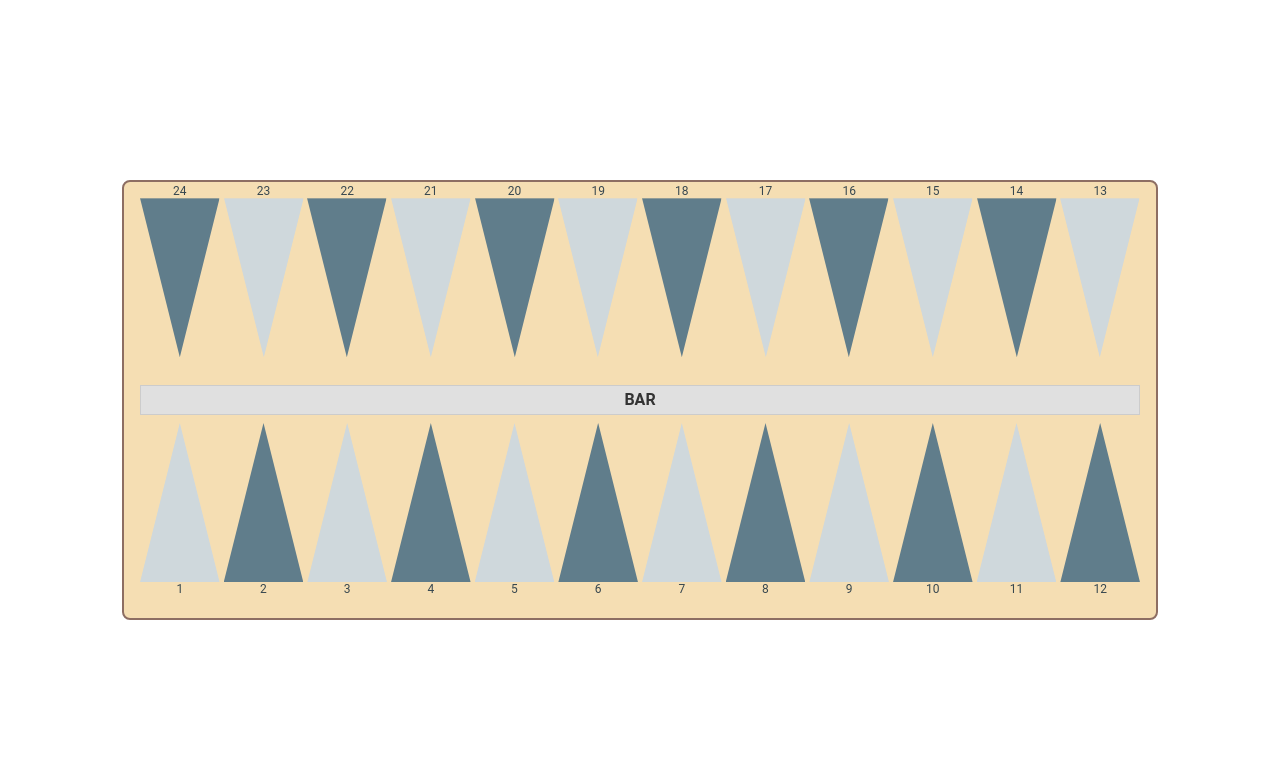
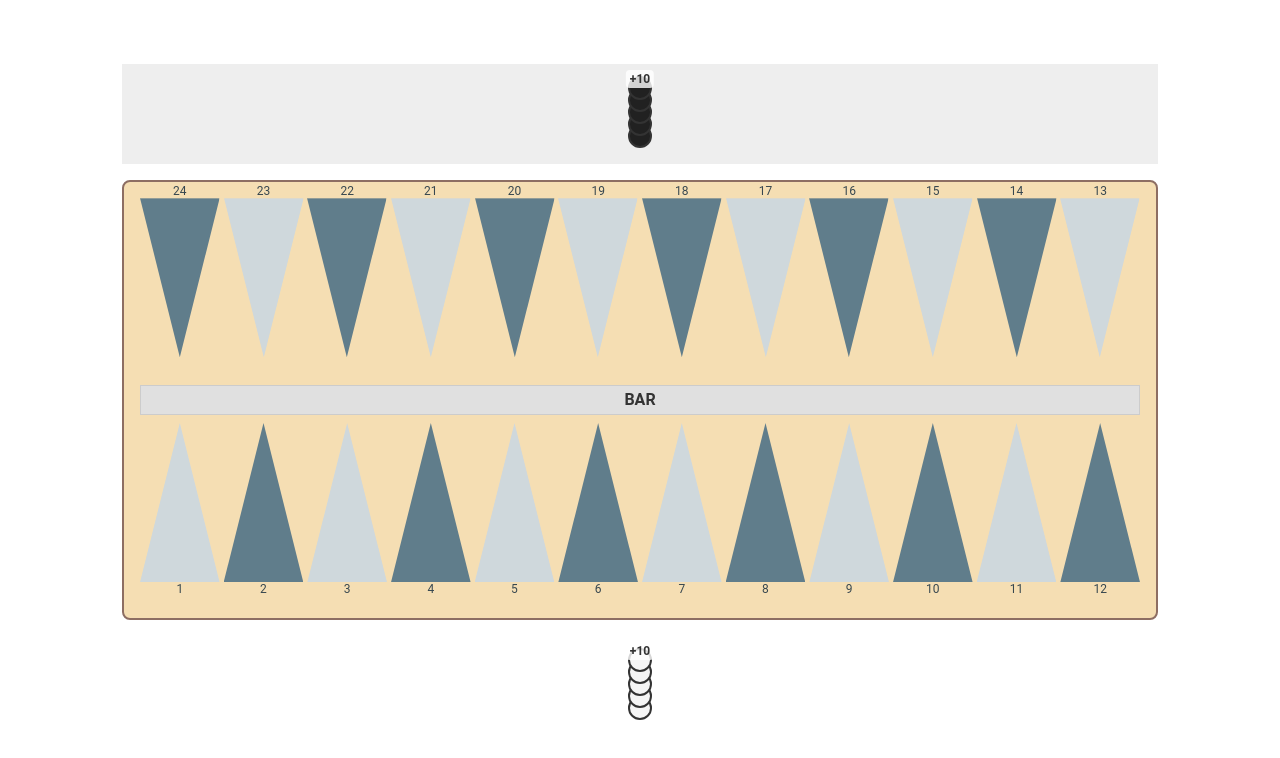
Before and after one commit to lightsparks/trictrac, a Vue app: page / in a window 1280 px wide. Shown: the top 758 px of the page. Built offline with nearby package versions, Linux system fonts and the light colour scheme.

Commit message:
feat: add Checker.vue and display initial 15 checkers on each bar

```diff
--- a/src/components/Board.vue
+++ b/src/components/Board.vue
@@ -1,7 +1,13 @@
-<!-- src/components/Board.vue -->
 <template>
+  <div class="board-wrapper">
+    <!-- === Black’s Bar (top of the board) === -->
+    <div class="bar-zone bar-black">
+      <Checker color="black" :count="15"/>
+    </div>
+
+    <!-- === The 24‐point Board === -->
     <div class="board-container">
-    <!-- Top row: points 24 down to 13 -->
+      <!-- Top row: points 24 → 13 -->
       <div class="points-row top-row">
         <!-- 24, 23, …, 13 -->
         <Point
@@ -13,12 +19,12 @@
         />
       </div>
 
-    <!-- Middle bar -->
+      <!-- Middle bar label (spacer) -->
       <div class="middle-bar">
         <span>BAR</span>
       </div>
 
-    <!-- Bottom row: points 1 up to 12 -->
+      <!-- Bottom row: points 1 → 12 -->
       <div class="points-row bottom-row">
         <!-- 1, 2, …, 12 -->
         <Point
@@ -30,52 +36,80 @@
         />
       </div>
     </div>
+
+    <!-- === White’s Bar (bottom of the board) === -->
+    <div class="bar-zone bar-white">
+      <Checker color="white" :count="15"/>
+    </div>
+  </div>
 </template>
 
-
 <script lang="ts">
-import { defineComponent } from 'vue';
+import {defineComponent} from 'vue';
 import Point from './Point.vue';
+import Checker from './Checker.vue';
 
 export default defineComponent({
   name: 'Board',
-  components: {Point},
-  setup() {
-    // In future, we’ll track which checkers live on each point here
-    return {};
-  },
+  components: {Point, Checker},
 });
 </script>
 
 <style scoped>
-/* Board.vue scoped style */
+/*
+  .board-wrapper holds the two bars (top & bottom) plus the main board.
+  We use flex-direction: column so everything stacks vertically.
+*/
+.board-wrapper {
+  display: flex;
+  flex-direction: column;
+  align-items: center;
+  /* If you want some spacing between bars & board, you can adjust below */
+  gap: 16px;
+  width: 100%;
+}
+
+/*
+  bar-zone: Each bar is a small container “above” or “below” the board.
+  We give it a fixed height that’s equal to Checker’s total height (84px),
+  plus we center the Checker horizontally.
+*/
+.bar-zone {
+  position: relative;
+  width: 100%;
+  height: 100px; /* 84px for stack + a bit of breathing room */
+  display: flex;
+  justify-content: center;
+}
+
+/* Color the bar’s background differently if you like */
+.bar-black {
+  background-color: #eeeeee;
+}
+
+.bar-white {
+  background-color: #ffffff;
+}
+
+/* === Existing board‐container styles === */
 .board-container {
   display: grid;
-  /* Three rows: top points / bar / bottom points */
-  /* “auto” lets each row grow to fit its children (the triangles define their own height) */
   grid-template-rows: auto 30px auto;
   row-gap: 8px;
-
-  /* Padding around the board; let it fill whatever parent width is available */
   padding: 16px;
   width: 100%;
   max-width: 100%;
-  margin: 0 auto;
-
-  /* Background + border to look like a backgammon board frame */
-  background-color: #f5deb3;   /* wheat color */
-  border: 2px solid #8d6e63;   /* brown border */
+  background-color: #f5deb3;
+  border: 2px solid #8d6e63;
   border-radius: 8px;
 }
 
-/* Each “points-row” is 12 equal‐width columns (one column per triangle) */
 .points-row {
   display: grid;
   grid-template-columns: repeat(12, 1fr);
   column-gap: 4px;
 }
 
-/* The “BAR” strip in the middle is a fixed 30px height (from the grid‐row) */
 .middle-bar {
   display: flex;
   align-items: center;
--- /dev/null
+++ b/src/components/Checker.vue
@@ -0,0 +1,111 @@
+<!-- src/components/Checker.vue -->
+<template>
+  <div class="checker-stack">
+    <!-- If count ≤ 5, render exactly `count` circles -->
+    <template v-if="count <= 5">
+      <div
+          v-for="n in count"
+          :key="n"
+          class="checker-circle"
+          :class="color"
+          :style="{ bottom: `${(n - 1) * stackOffset}px` }"
+      />
+    </template>
+
+    <!-- If count > 5, render 5 circles + an overflow label -->
+    <template v-else>
+      <div
+          v-for="n in 5"
+          :key="n"
+          class="checker-circle"
+          :class="color"
+          :style="{ bottom: `${(n - 1) * stackOffset}px` }"
+      />
+      <div class="checker-overflow">
+        +{{ count - 5 }}
+      </div>
+    </template>
+  </div>
+</template>
+
+<script lang="ts">
+import { defineComponent } from 'vue';
+
+export default defineComponent({
+  name: 'Checker',
+  props: {
+    /** 'white' or 'black', dictates circle fill */
+    color: {
+      type: String as () => 'white' | 'black',
+      required: true,
+    },
+    /** How many total checkers to display (≥ 0) */
+    count: {
+      type: Number,
+      required: true,
+      validator: (v: number) => v >= 0,
+    },
+  },
+  setup() {
+    /**
+     * stackOffset: vertical spacing (px) between stacked circles.
+     * Each new circle is placed `stackOffset` px above the previous.
+     * Adjust to taste—12 px works well for 24px‐diameter circles.
+     */
+    const stackOffset = 12;
+    return { stackOffset };
+  },
+});
+</script>
+
+<style scoped>
+/*
+  The outer .checker-stack is position: relative so that
+  .checker-circle (position: absolute) can stack at its bottom.
+*/
+.checker-stack {
+  position: absolute;
+  left: 50%;
+  transform: translateX(-50%);
+  /*
+    width: 24px, height: enough to hold 5 circles + small overflow label
+    (5 circles × 12px offset + 24px diameter = 84px).
+  */
+  width: 24px;
+  height: 84px;
+}
+
+/*
+  Each .checker-circle is a circle of 24×24 px,
+  absolutely positioned relative to .checker-stack.
+*/
+.checker-circle {
+  position: absolute;
+  width: 24px;
+  height: 24px;
+  border-radius: 50%;
+  border: 2px solid #333;
+}
+
+/* Fill colors */
+.checker-circle.black {
+  background-color: #212121;
+}
+.checker-circle.white {
+  background-color: #f5f5f5;
+}
+
+/* Overflow label when count > 5 */
+.checker-overflow {
+  position: absolute;
+  bottom: 60px; /* above 5 circles (5 × 12px offset) */
+  left: 50%;
+  transform: translateX(-50%);
+  font-size: 0.75rem;
+  font-weight: bold;
+  color: #333;
+  background-color: rgba(255, 255, 255, 0.8);
+  padding: 0 4px;
+  border-radius: 4px;
+}
+</style>
```
Lines whose indentation alone changed are shown as unchanged.
